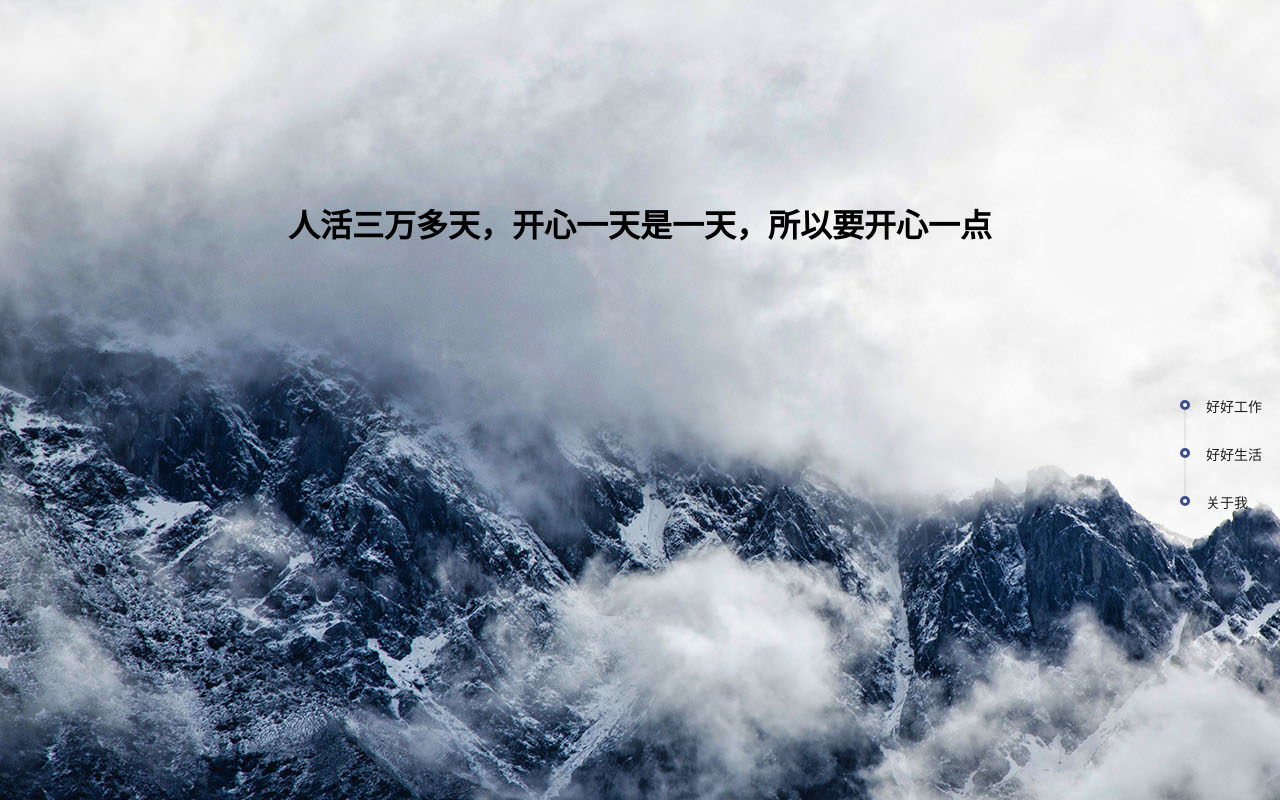
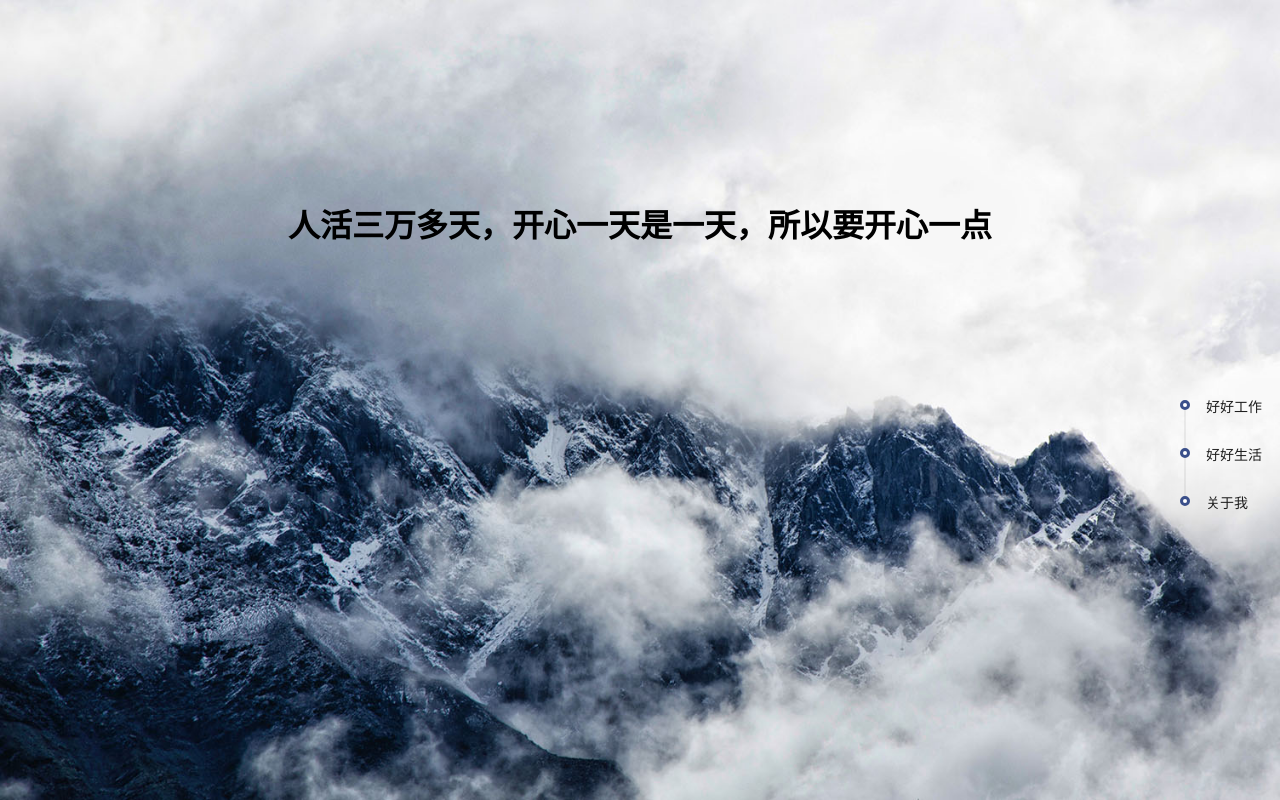
Before and after one commit to MelindaSssss/MelindaSssss.github.io, a React (Create React App) app: page / in a window 1280 px wide. Built offline with nearby package versions, Linux system fonts and the light colour scheme.

Commit message:
fix: 首页样式

```diff
--- a/src/pages/Home/style/index.css
+++ b/src/pages/Home/style/index.css
@@ -1,5 +1,6 @@
 .home-page {
-  background: url(../../../assets/images/home_background.jpg) repeat 0 0;
+  background: url(../../../assets/images/home_background.jpg);
+  background-size: cover;
   width: 100%;
   height: 100%;
   box-sizing: border-box;
```
